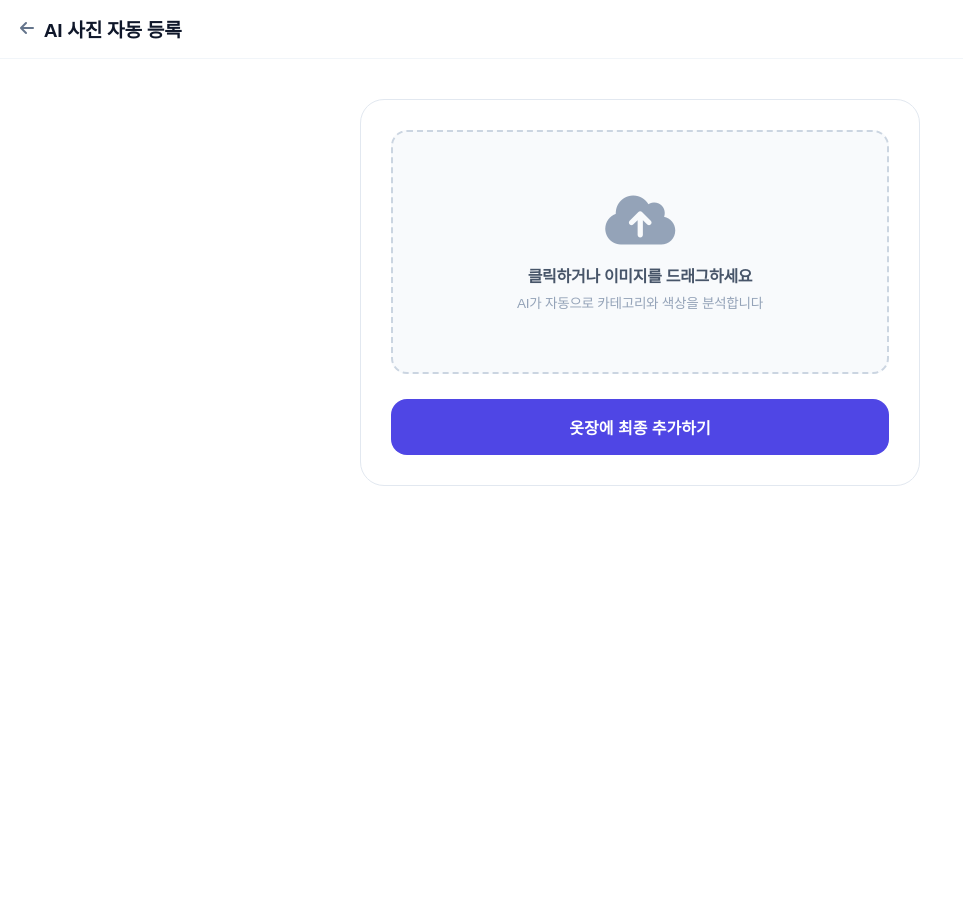
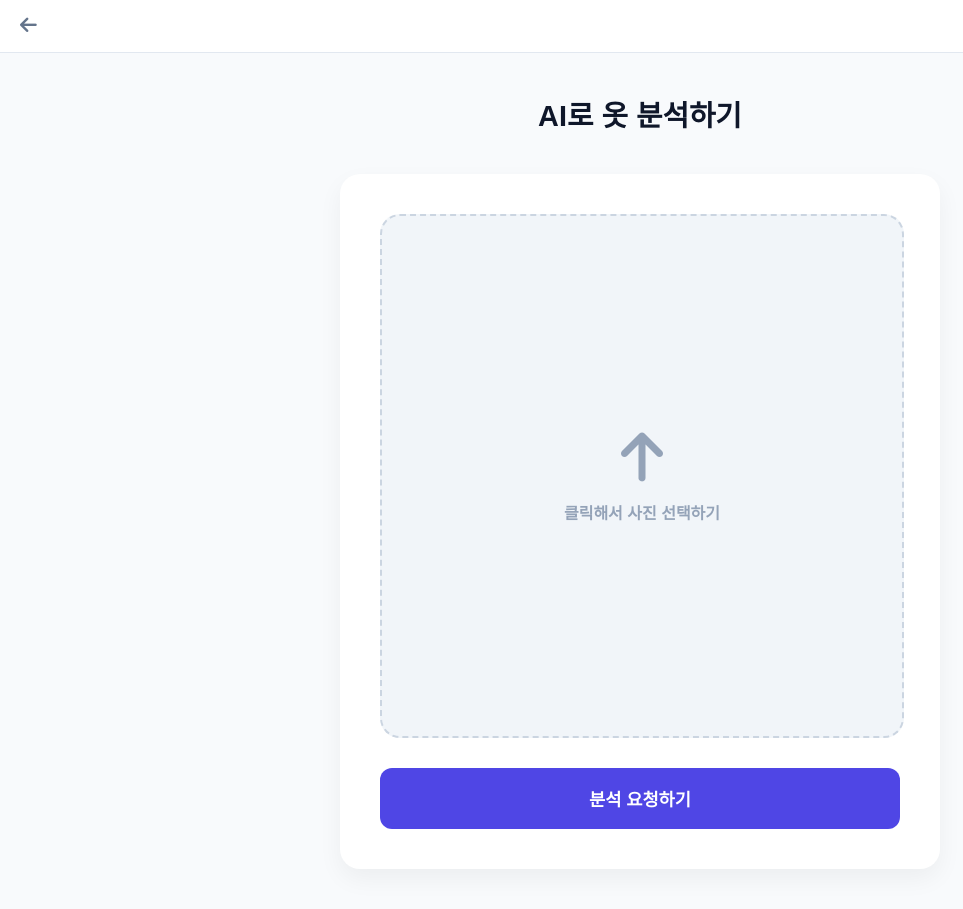
Before and after one commit to dnsgud/OS-FashionProject, a Flask app: page /add_clothes_photo in a window 1280 px wide. Shown: the whole page, without its empty margins (0-963 px from the left). Before the commit the page ends 486 px from the top, so only its background shows below. Run offline with Flask 3, Linux system fonts and the light colour scheme; the visitor is signed in with stand-in values (Sample User, id 1); some web fonts are replaced.

Commit message:
2차 코드 병합

```diff
--- a/templates/add_clothes_photo.html
+++ b/templates/add_clothes_photo.html
@@ -6,7 +6,6 @@
     <meta name="viewport" content="width=device-width, initial-scale=1.0">
     <title>AI 사진 등록 - Look_Up</title>
     <link rel="stylesheet" href="https://cdnjs.cloudflare.com/ajax/libs/font-awesome/6.0.0/css/all.min.css">
-    <link rel="stylesheet" href="{{ url_for('static', filename='style.css') }}">
     <link rel="stylesheet"
         href="https://cdn.jsdelivr.net/gh/orioncactus/pretendard@v1.3.9/dist/web/static/pretendard.min.css" />
     <style>
@@ -33,121 +32,152 @@
             align-items: center;
         }
 
-        .spinner {
-            display: inline-block;
-            width: 18px;
-            height: 18px;
-            border: 3px solid rgba(255, 255, 255, 0.3);
-            border-radius: 50%;
-            border-top-color: #fff;
-            animation: spin 1s ease-in-out infinite;
-            margin-right: 8px;
-            vertical-align: middle;
+        .back-btn {
+            background: none;
+            border: none;
+            font-size: 1.2rem;
+            color: #64748b;
+            cursor: pointer;
+            text-decoration: none;
         }
 
-        @keyframes spin {
-            to {
-                transform: rotate(360deg);
-            }
+        main {
+            max-width: 600px;
+            margin: 40px auto;
+            padding: 0 20px;
+        }
+
+        .page-title {
+            text-align: center;
+            font-size: 1.8rem;
+            font-weight: 800;
+            margin-bottom: 40px;
+        }
+
+        .registration-card {
+            background: white;
+            border-radius: 20px;
+            padding: 40px;
+            box-shadow: 0 10px 25px rgba(0, 0, 0, 0.05);
+            display: flex;
+            flex-direction: column;
+            gap: 30px;
+        }
+
+        .upload-box {
+            width: 100%;
+            aspect-ratio: 1/1;
+            background: #f1f5f9;
+            border: 2px dashed #cbd5e1;
+            border-radius: 20px;
+            display: flex;
+            flex-direction: column;
+            justify-content: center;
+            align-items: center;
+            cursor: pointer;
+            overflow: hidden;
+            position: relative;
+        }
+
+        .upload-box img {
+            width: 100%;
+            height: 100%;
+            object-fit: cover;
+            display: none;
+        }
+
+        .upload-box i {
+            font-size: 3.5rem;
+            color: #94a3b8;
+            margin-bottom: 15px;
+        }
+
+        .upload-box p {
+            font-size: 1rem;
+            color: #94a3b8;
+            font-weight: 600;
+            text-align: center;
+            margin: 0;
+        }
+
+        .save-btn {
+            padding: 18px;
+            background: #4f46e5;
+            color: white;
+            border: none;
+            border-radius: 12px;
+            font-size: 1.1rem;
+            font-weight: 700;
+            cursor: pointer;
+            transition: background 0.2s;
+            width: 100%;
+        }
+
+        .save-btn:hover {
+            background: #4338ca;
+        }
+
+        #file-input {
+            display: none;
         }
     </style>
 </head>
 
 <body>
     <header>
-        <a href="{{ url_for('my_closet') }}" class="back-btn"
-            style="text-decoration: none; display: inline-block; color: #64748b;">
-            <i class="fas fa-arrow-left"></i>
-        </a>
-        <h2 style="margin: 0 auto 0 10px; font-size: 1.2rem; font-weight: 700;">AI 사진 자동 등록</h2>
+        <a href="my_closet" class="back-btn"><i class="fas fa-arrow-left"></i></a>
     </header>
 
-    <main style="max-width: 600px; margin: 40px auto; padding: 0 20px; box-sizing: border-box;">
-        <form id="photo-upload-form"
-            style="background: white; border-radius: 24px; padding: 30px; border: 1px solid var(--border);">
+    <main>
+        <h1 class="page-title">AI로 옷 분석하기</h1>
 
-            <div id="drop-zone" onclick="document.getElementById('file-input').click()"
-                style="border: 2px dashed #cbd5e1; border-radius: 16px; padding: 60px 20px; text-align: center; cursor: pointer; background: #f8fafc;">
-                <i class="fas fa-cloud-upload-alt" style="font-size: 3.5rem; color: #94a3b8; margin-bottom: 15px;"></i>
-                <p style="font-weight: 600; color: #475569; margin: 0 0 5px 0;">클릭하거나 이미지를 드래그하세요</p>
-                <p style="font-size: 0.85rem; color: #94a3b8; margin: 0;">AI가 자동으로 카테고리와 색상을 분석합니다</p>
-                <input type="file" id="file-input" name="cloth_image" accept="image/*" style="display: none;"
-                    onchange="previewImage(this)">
+        <form id="upload-form" action="{{ url_for('ai_analysis') }}" method="POST" enctype="multipart/form-data">
+            <div class="registration-card">
+                <div class="upload-box" onclick="document.getElementById('file-input').click()">
+                    <i class="fas fa-arrow-up" id="upload-icon"></i>
+                    <p id="upload-text">클릭해서 사진 선택하기</p>
+                    <img id="preview-img" src="" alt="미리보기">
+                </div>
+
+                <button type="button" class="save-btn" onclick="goToAnalysis()">분석 요청하기</button>
             </div>
 
-            <div id="preview-container" style="display: none; margin-top: 25px; text-align: center;">
-                <img id="img-preview" src="" alt="미리보기"
-                    style="max-width: 100%; max-height: 280px; border-radius: 12px; object-fit: cover;">
-                <p style="font-size: 0.9rem; color: #4f46e5; font-weight: 600; margin-top: 15px;">
-                    ✨ 사진이 업로드되었습니다. 아래 버튼을 누르면 AI 분석이 시작됩니다.
-                </p>
-            </div>
-
-            <button type="submit" id="submit-btn"
-                style="width: 100%; padding: 16px; background: var(--primary); color: white; border: none; border-radius: 16px; font-size: 1rem; font-weight: 700; cursor: pointer; margin-top: 25px;">
-                <span id="btn-text">옷장에 최종 추가하기</span>
-            </button>
+            <input type="file" id="file-input" name="ai_clothes_img" accept="image/*"
+                onchange="handleFileSelect(event)">
         </form>
     </main>
 
     <script>
-        function previewImage(input) {
-            if (input.files && input.files[0]) {
-                const reader = new FileReader();
-                reader.onload = function (e) {
-                    document.getElementById('img-preview').src = e.target.result;
-                    document.getElementById('preview-container').style.display = 'block';
-                }
-                reader.readAsDataURL(input.files[0]);
-            }
+        let selectedImageData = "";
+
+        function handleFileSelect(event) {
+            const file = event.target.files[0];
+            if (!file) return;
+
+            const reader = new FileReader();
+            reader.onload = function (e) {
+                selectedImageData = e.target.result;
+
+                const previewImg = document.getElementById('preview-img');
+                previewImg.src = selectedImageData;
+                previewImg.style.display = 'block';
+                document.getElementById('upload-icon').style.display = 'none';
+                document.getElementById('upload-text').style.display = 'none';
+            };
+            reader.readAsDataURL(file);
         }
 
-        document.getElementById('photo-upload-form').addEventListener('submit', async function (e) {
-            e.preventDefault();
-
-            const fileInput = document.getElementById('file-input');
-            if (!fileInput.files || fileInput.files.length === 0) {
-                alert('사진 파일을 먼저 선택해 주세요.');
+        function goToAnalysis() {
+            if (!selectedImageData) {
+                alert('분석할 옷 사진을 먼저 선택해줘!');
                 return;
             }
 
-            const submitBtn = document.getElementById('submit-btn');
-            const btnText = document.getElementById('btn-text');
+            // 1. 결과 화면(result.html)에서 애니메이션과 함께 사진을 띄울 수 있도록 로컬 스토리지에 저장
+            localStorage.setItem('analyzingImg', selectedImageData);
 
-            submitBtn.disabled = true;
-            submitBtn.style.background = '#818cf8';
-            btnText.innerHTML = '<span class="spinner"></span>AI가 옷 분석 중... 잠시만 기다려주세요';
-
-            // 오직 파일만 담아서 보냅니다.
-            const formData = new FormData();
-            formData.append('cloth_image', fileInput.files[0]);
-
-            try {
-                const response = await fetch('/api/upload', {
-                    method: 'POST',
-                    body: formData
-                });
-                const result = await response.json();
-
-                if (response.ok) {
-                    alert('🎉 AI 분석 및 옷장 등록 성공!');
-                    window.location.href = "{{ url_for('my_closet') }}";
-                } else {
-                    alert('❌ 등록 실패: ' + (result.error || '오류 발생'));
-                    resetSubmitButton();
-                }
-            } catch (error) {
-                alert('❌ 서버와 통신 중 오류가 발생했습니다.');
-                resetSubmitButton();
-            }
-        });
-
-        function resetSubmitButton() {
-            const submitBtn = document.getElementById('submit-btn');
-            const btnText = document.getElementById('btn-text');
-            submitBtn.disabled = false;
-            submitBtn.style.background = 'var(--primary)';
-            btnText.innerText = '옷장에 최종 추가하기';
+            // 2. Flask 서버(app.py)로 실제 이미지 파일을 전송하여 AI 분석 요청
+            document.getElementById('upload-form').submit();
         }
     </script>
 </body>
```
